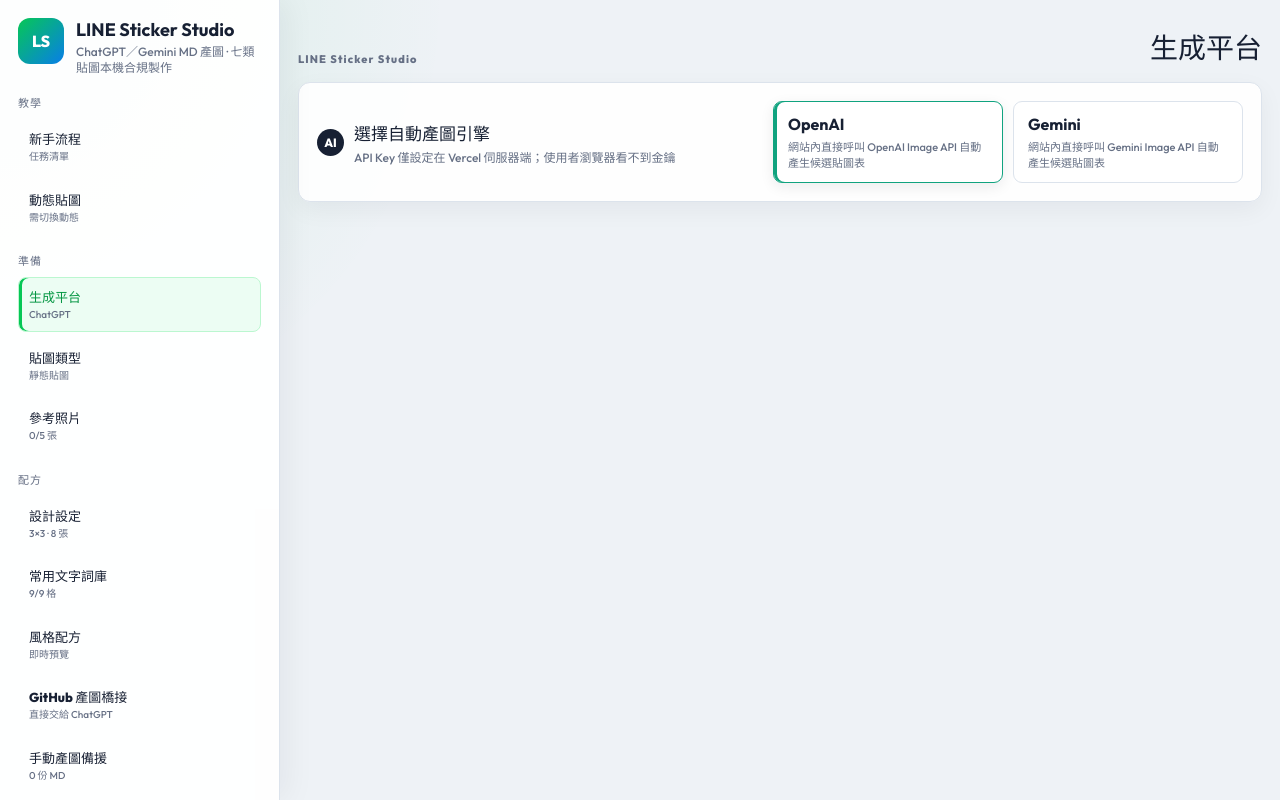
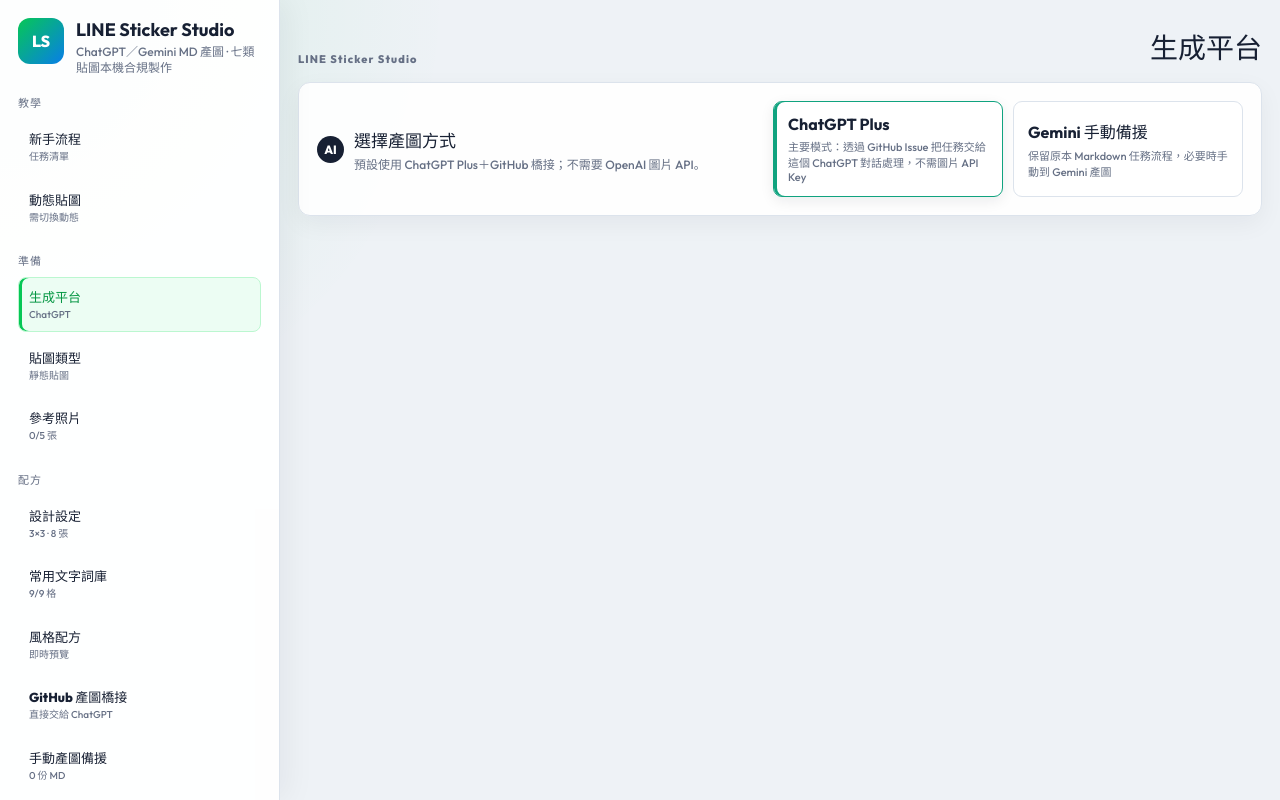
Before and after one commit to similaitw/line-sticker-studio, a React (Vite) app: page / in a window 1280 px wide. Built offline with nearby package versions, Linux system fonts and the light colour scheme.

Commit message:
ux: make GitHub ChatGPT bridge the default generation mode

```diff
--- a/src/components/ProviderPanel.tsx
+++ b/src/components/ProviderPanel.tsx
@@ -2,14 +2,14 @@
 import { useProject } from '../state/ProjectContext';
 
 const PROVIDERS: { id: GenerationProvider; label: string; description: string; color: string }[] = [
-  { id: 'chatgpt', label: 'OpenAI', description: '網站內直接呼叫 OpenAI Image API 自動產生候選貼圖表', color: '#10a37f' },
-  { id: 'gemini', label: 'Gemini', description: '網站內直接呼叫 Gemini Image API 自動產生候選貼圖表', color: '#4f75ff' },
+  { id: 'chatgpt', label: 'ChatGPT Plus', description: '主要模式：透過 GitHub Issue 把任務交給這個 ChatGPT 對話處理，不需圖片 API Key', color: '#10a37f' },
+  { id: 'gemini', label: 'Gemini 手動備援', description: '保留原本 Markdown 任務流程，必要時手動到 Gemini 產圖', color: '#4f75ff' },
 ];
 
 export function ProviderPanel() {
   const { project, dispatch } = useProject();
   return <section className="provider-section panel">
-    <div className="section-heading"><span>AI</span><div><h2>選擇自動產圖引擎</h2><p>API Key 僅設定在 Vercel 伺服器端；使用者瀏覽器看不到金鑰</p></div></div>
+    <div className="section-heading"><span>AI</span><div><h2>選擇產圖方式</h2><p>預設使用 ChatGPT Plus＋GitHub 橋接；不需要 OpenAI 圖片 API。</p></div></div>
     <div className="provider-cards">{PROVIDERS.map((provider) => <button key={provider.id}
       className={project.generationProvider === provider.id ? 'provider-card active' : 'provider-card'}
       style={{ '--provider-color': provider.color } as React.CSSProperties}
```
